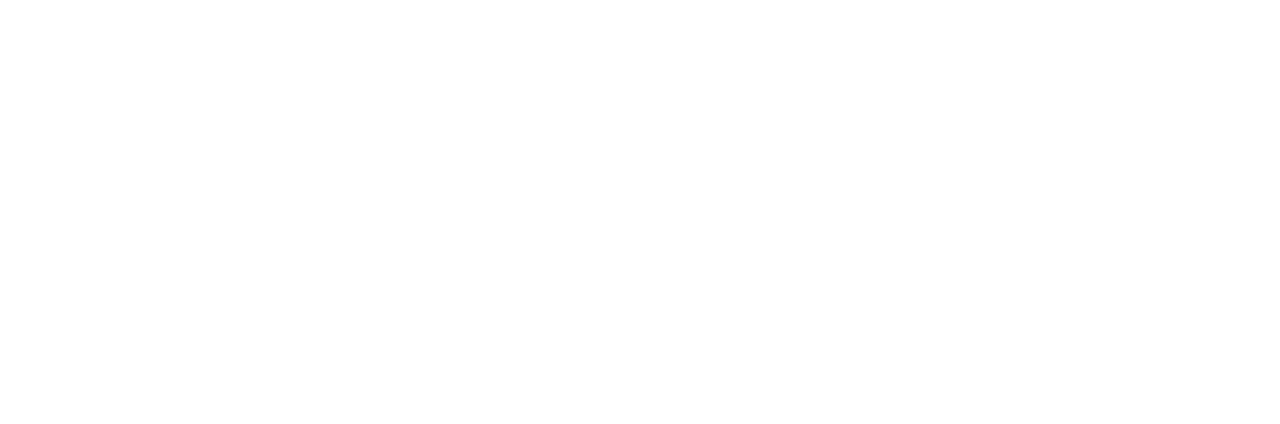
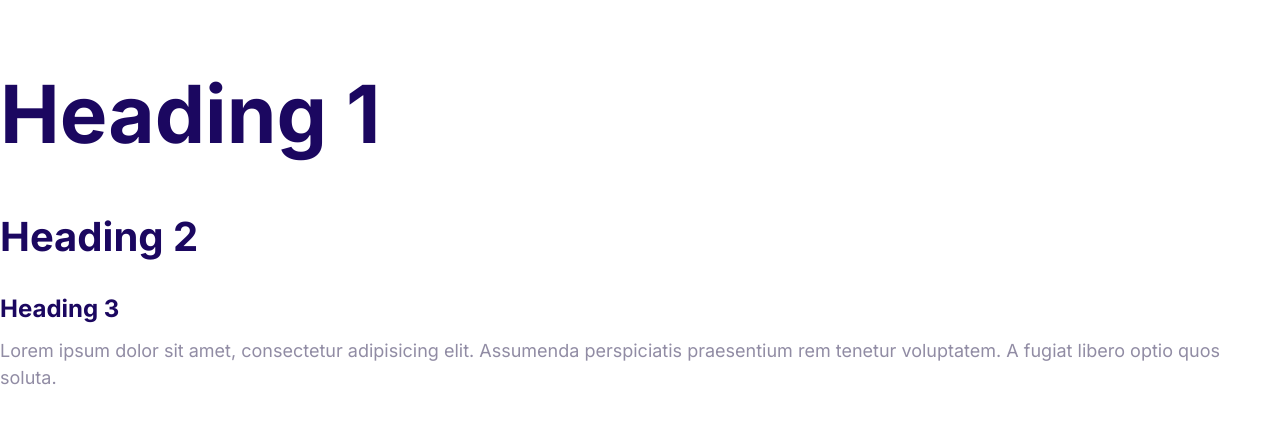
Before and after one commit to IvanovAlekseiNikolaevich/css-practice, a plain HTML site: page index.html in a window 1280 px wide. Drawn offline with Linux system fonts and the light colour scheme.

Commit message:
define the styles for the fonts

```diff
--- a/css/styles.css
+++ b/css/styles.css
@@ -5,3 +5,50 @@
     --color-heading: #1b0760;
     --color-body: #918ca4;
 }
+
+body {
+    font-family: Inter, Arial, Helvetica, sans-serif;
+    color: var(--color-body);
+    font-size: 1.5rem;
+    line-height: 1.5;
+}
+
+h1, h2, h3 {
+    color: var(--color-heading);
+    margin-bottom: 0.625rem;
+}
+
+h1 {
+    font-size: 4.375rem;
+}
+
+h2 {
+    font-size: 2.5rem;
+}
+
+
+h3 {
+    font-size: 1.875rem;
+}
+
+p {
+    margin-top: 0;
+}
+
+@media screen and (min-width: 1024px) {
+    body {
+        font-size: 1.125rem;
+    }
+
+    h1 {
+        font-size: 5rem;
+    }
+
+    h2 {
+        font-size: 2.5rem;
+    }
+
+    h3 {
+        font-size: 1.5rem;
+    }
+}
--- a/index.html
+++ b/index.html
@@ -2,14 +2,20 @@
 <html lang="en">
 <head>
     <meta charset="UTF-8">
-    <meta name="viewport"
-          content="width=device-width, user-scalable=no, initial-scale=1.0, maximum-scale=1.0, minimum-scale=1.0">
-    <meta http-equiv="X-UA-Compatible" content="ie=edge">
-    <link rel="stylesheet" href="css/normalize.css">
-    <link rel="stylesheet" href="css/styles.css">
+    <meta content="width=device-width, user-scalable=no, initial-scale=1.0, maximum-scale=1.0, minimum-scale=1.0"
+          name="viewport">
+    <meta content="ie=edge" http-equiv="X-UA-Compatible">
+    <link href="https://fonts.gstatic.com" rel="preconnect">
+    <link href="https://fonts.googleapis.com/css2?family=Inter:wght@400;700&display=swap" rel="stylesheet">
+    <link href="css/normalize.css" rel="stylesheet">
+    <link href="css/styles.css" rel="stylesheet">
     <title>Sample web-site with css</title>
 </head>
 <body>
-    <div class="grid"></div>
+<h1>Heading 1</h1>
+<h2>Heading 2</h2>
+<h3>Heading 3</h3>
+<p>Lorem ipsum dolor sit amet, consectetur adipisicing elit. Assumenda perspiciatis praesentium rem tenetur voluptatem.
+    A fugiat libero optio quos soluta.</p>
 </body>
 </html>
```
